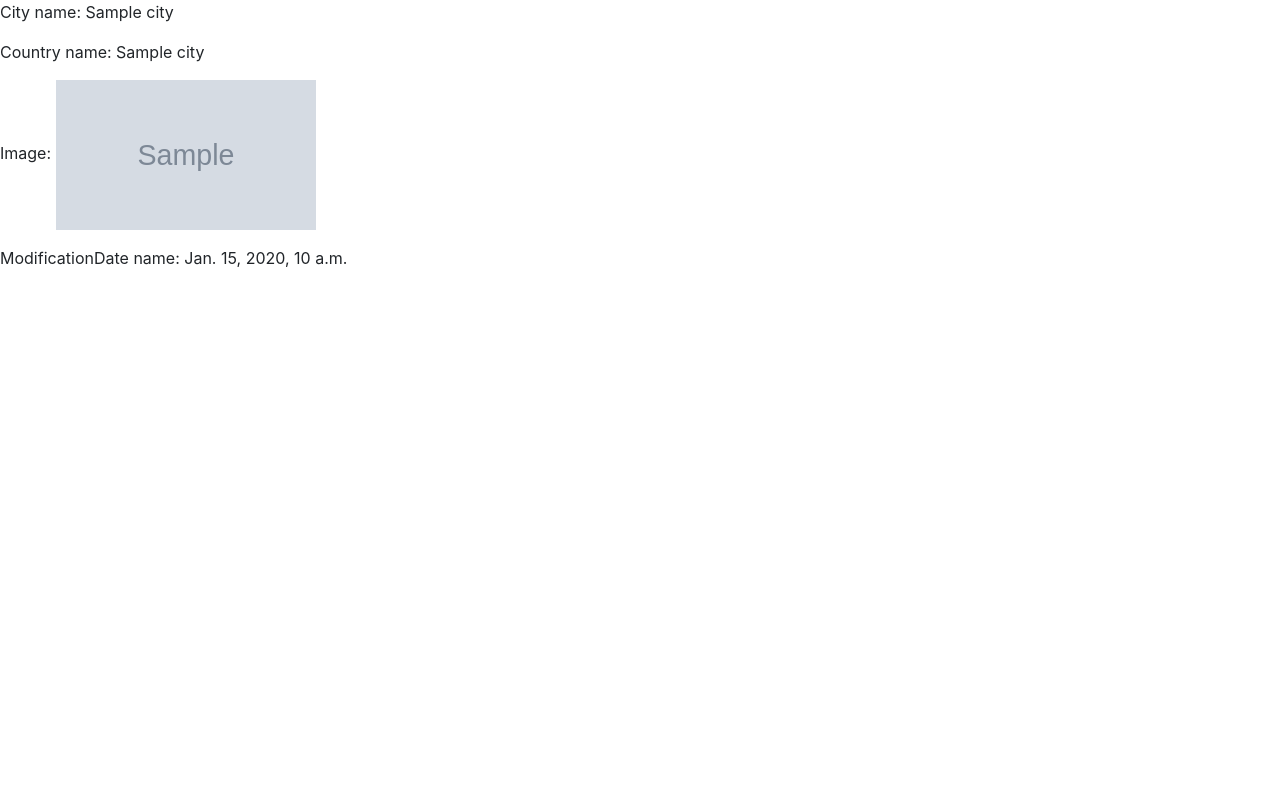
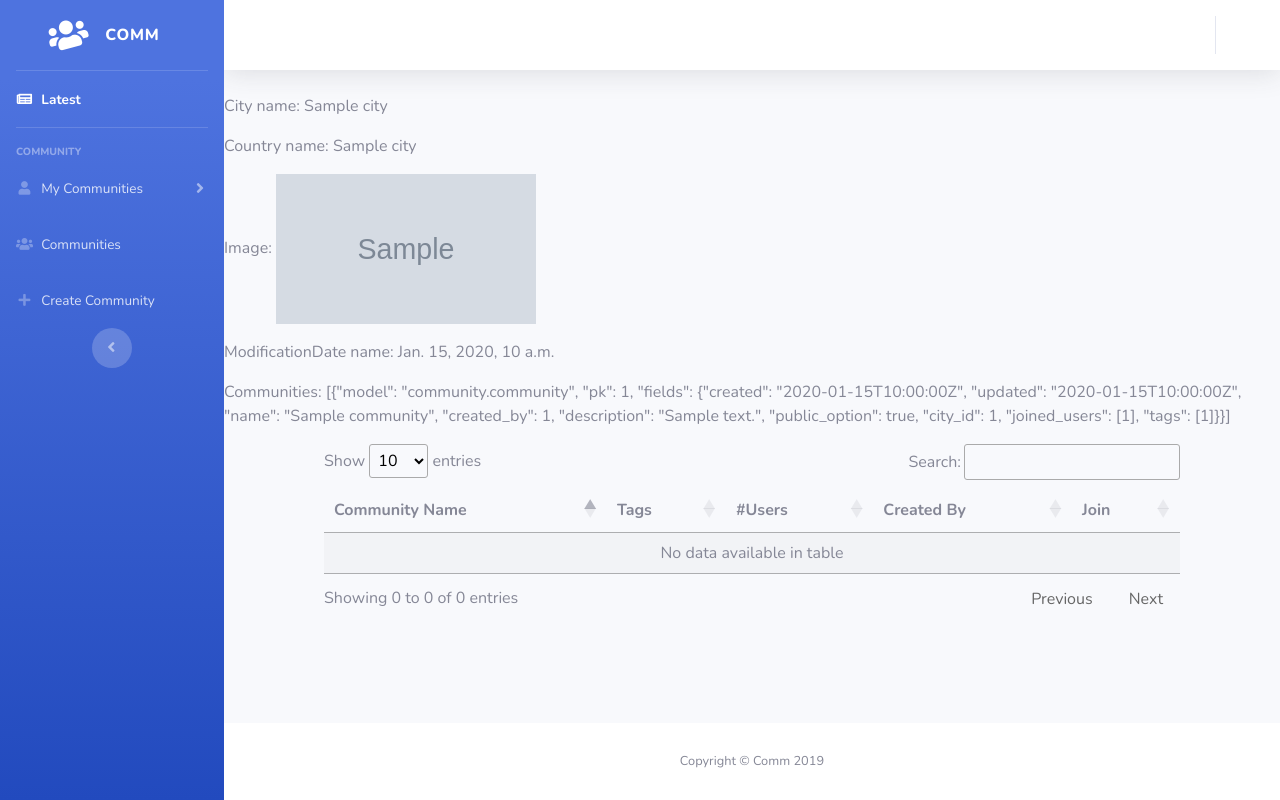
Before and after one commit to bengibaykal/swe574group1, a Django app: a page that uses cityapp/templates/user/city.html in a window 1280 px wide. Run offline with Django 3.2, Linux system fonts and the light colour scheme; tables that the repository leaves empty hold one stand-in row (values such as "Sample post"); grey boxes marked "Sample" are stand-in pictures; some libraries are stand-ins or nearby versions.

Commit message:
Specific City view extends user/manager and listing communities of city

```diff
--- a/cityapp/templates/user/city.html
+++ b/cityapp/templates/user/city.html
@@ -1,18 +1,44 @@
+{% extends "user/manager.html" %}
+{% load staticfiles %}
 <!DOCTYPE html>
 <html lang="en">
-<head>
-    <meta charset="UTF-8">
-  <meta name="viewport" content="width=device-width, initial-scale=1">
-  <link rel="stylesheet" href="https://maxcdn.bootstrapcdn.com/bootstrap/4.4.1/css/bootstrap.min.css">
-  <script src="https://ajax.googleapis.com/ajax/libs/jquery/3.4.1/jquery.min.js"></script>
-  <script src="https://cdnjs.cloudflare.com/ajax/libs/popper.js/1.16.0/umd/popper.min.js"></script>
-  <script src="https://maxcdn.bootstrapcdn.com/bootstrap/4.4.1/js/bootstrap.min.js"></script>
-    <title></title>
-</head>
-<body>
-<p>City name: {{city.name}}</p>
+{% block wrapper %}
+
+    <p>City name: {{city.name}}</p>
 <p>Country name: {{city.country_name}}</p>
 <p>Image: <img style="width:260px;height:150px;" src={{ city.image.url }}></p>
 <p>ModificationDate name: {{city.modification_date}}</p>
-</body>
+<p>Communities: {{ communitiesOfCity }}</p>
+    <!-- Masthead -->
+    <div class="col-md-10 col-lg-10 col-xl-10 mx-auto">
+        <table id="table_id" class="display" style="width: 100%;">
+            <thead>
+            <tr>
+                <th>Community Name</th>
+                <th>Tags</th>
+                <th>#Users</th>
+                <th>Created By</th>
+                <th>Join</th>
+
+            </tr>
+            </thead>
+            <tbody>
+            {% for comm in comms %}
+                <tr>
+                    <td><a href="{% url "community:community-detail" comm.id %}">{{ comm.name }}</a></td>
+                    <td>{% for tag in comm.tags.all %}{{ tag.name }} {% endfor %}</td>
+                    <td>{{ comm.joined_users.count }}</td>
+                    <td>{{ comm.created_by.username }}</td>
+                {% if user not in comm.joined_users.all %}
+                     <td><a class="button" href="{% url "community:join-community" comm.id %}">Join</a></td>
+                    {% else %}
+                    <td>Joined</td>
+                {% endif %}
+                </tr>
+            {% endfor %}
+            </tbody>
+        </table>
+    </div>
+{% endblock %}
+
 </html>
```
